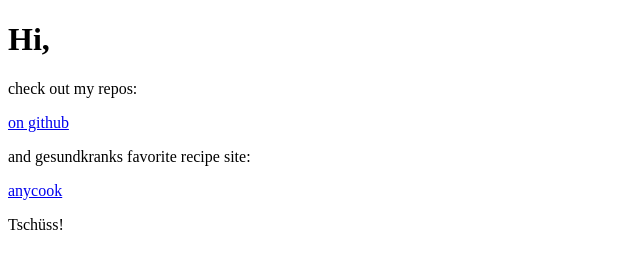
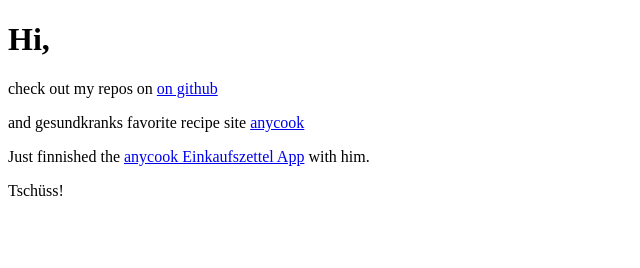
Before and after one commit to cipo7741/cipo7741.github.io, a plain HTML site: page index.html in a window 1280 px wide. Shown: the whole page, without its empty margins (0-640 px from the left). Drawn offline with Linux system fonts and the light colour scheme.

Commit message:
Update index.html

```diff
--- a/index.html
+++ b/index.html
@@ -3,23 +3,25 @@
 <html lang="en">
 <head>
   <meta charset="utf-8">
-
   <title>cipo7741</title>
-  <meta name="description" content="The HTML5 Herald">
-  <meta name="author" content="SitePoint">
-
-  <link rel="stylesheet" href="css/styles.css?v=1.0">
-
+  <link rel="icon" type="image/ico" href="favicon.ico"></link>
+  <link rel="shortcut icon" href="favicon.ico"></link>
 </head>
 
 <body>
     <div>
         <h1>Hi,</h1>
-        <p>check out my repos:</p>
-        <p><a href="https://github.com/cipo7741">on github</a></p>
-        <p>and gesundkranks favorite recipe site:</p>
-        <p><a href="www.anycook.de">anycook</a></p>
+        <p>check out my repos on <a href="https://github.com/cipo7741">on github</a></p>
+        <p>and gesundkranks favorite recipe site <a href="www.anycook.de">anycook</a></p>
+        <p>Just finnished the <a href="https://github.com/anycook/anycook-einkaufszettel-android">anycook Einkaufszettel App</a> with him.</a></p>
         <p>Tschüss!</p>
+        <!--
+        <p>japan</p>
+        <p>japanisch</p>
+        <p>micro blog interface</p>
+        <p>bachelor</p>
+        <p></p>
+        -->
     </div>
 </body>
 </html>
```
